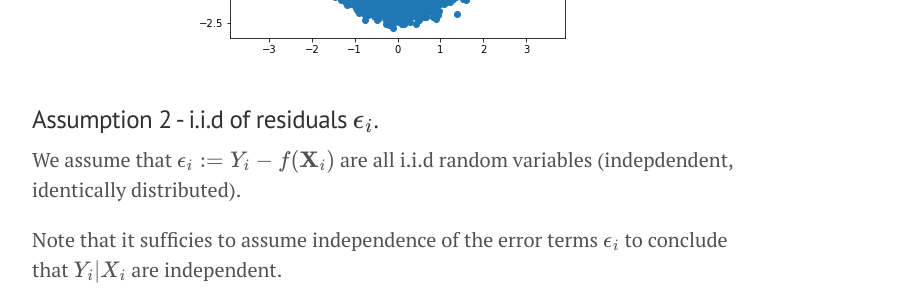
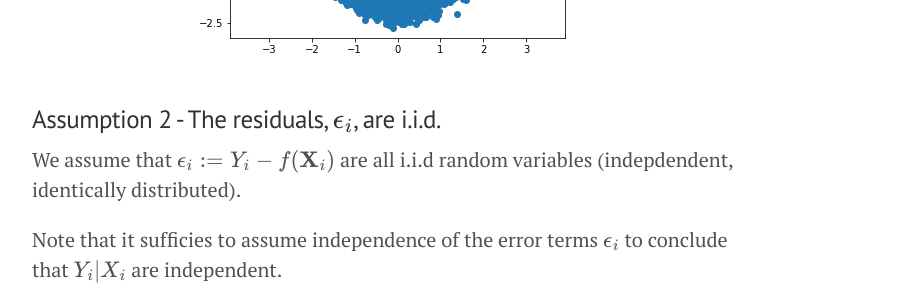
Before and after one commit to doriang102/doriang102.github.io, a Jekyll site: the page built from _posts/2017-07-04-Introduction-To-Regression.md, in a window 1280 px wide and 900 px high, scrolled down 2451 px. Shown: the part 157-457 px from the top of the window, without its empty margins (248-1155 px from the left). Built offline with Jekyll 4.4.1, drawn with Linux system fonts in a browser that asks for light colours; our own code applies the rules of GitHub Pages for plain Markdown files; formulas are drawn with MathJax 3.

Commit message:
Update 2017-07-04-Introduction-To-Regression.md

```diff
--- a/_posts/2017-07-04-Introduction-To-Regression.md
+++ b/_posts/2017-07-04-Introduction-To-Regression.md
@@ -65,7 +65,7 @@ ax.scatter(x, yvals)
 
  ![](/img/nonlinear.png?raw=true)
 
-### Assumption 2 - i.i.d of residuals $$\epsilon_i$$.
+### Assumption 2 - The residuals, $$\epsilon_i$$, are i.i.d.
 
  We assume that $$\epsilon_i := Y_i - f(\mathbf X_i)$$ are all i.i.d random variables (indepdendent, identically distributed).
 
```
